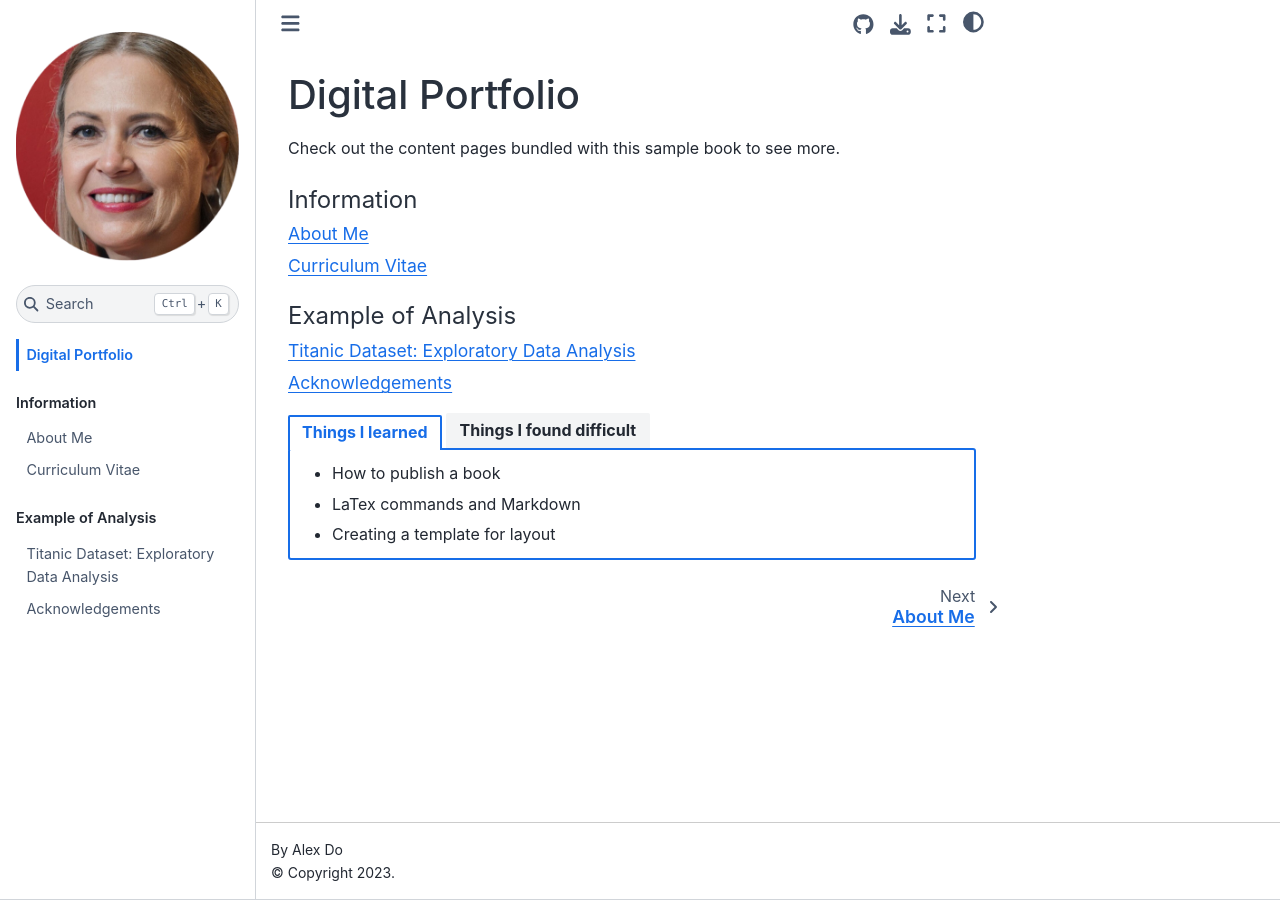
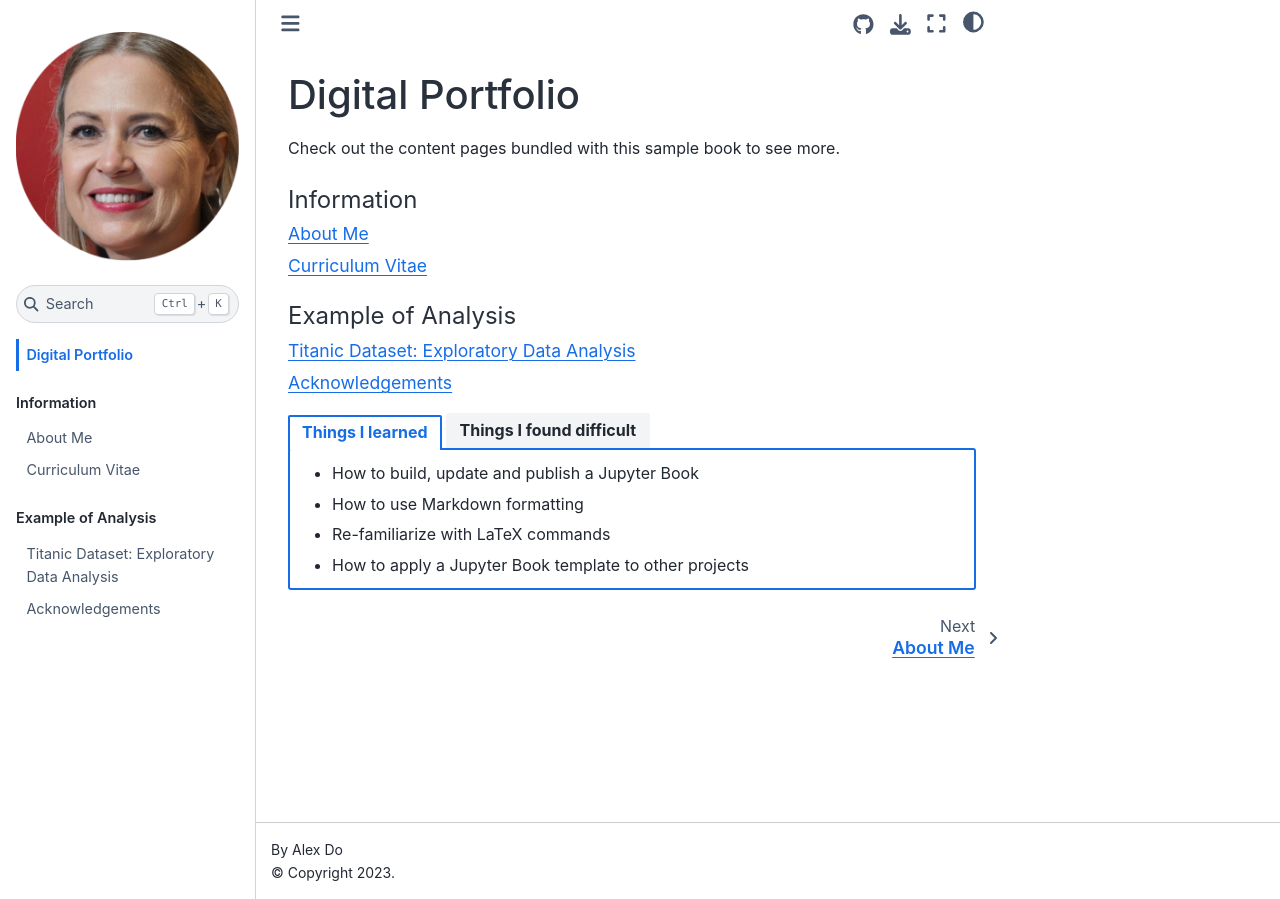
Before and after one commit to PaddlesAndSkis/digital-portfolio, a Jupyter Book: the page built from intro.md, in a window 1280 px wide. Built offline with Jupyter Book 1.0.4 settings and Sphinx 7.4.7 and the Sphinx Book theme 1.1.4, drawn with Linux system fonts in a browser that asks for light colours.

Commit message:
Updating things I learned and things I found difficult.

`````diff
--- a/intro.md
+++ b/intro.md
@@ -7,13 +7,15 @@
 
 ````{tab-set}
 ```{tab-item} Things I learned
-- How to publish a book
-- LaTex commands and Markdown
-- Creating a template for layout
+- How to build, update and publish a Jupyter Book
+- How to use Markdown formatting
+- Re-familiarize with LaTeX commands
+- How to apply a Jupyter Book template to other projects
 ```
 
 ```{tab-item} Things I found difficult
-- Formatting the markdown correctly
-- Investigating warnings
+- Ensuring that formatting tags and characters are correct
+- Choosing the correct formatting tag from a variety of choices
+- Investigating and tracking down build warnings and errors
 ```
 ````
`````
